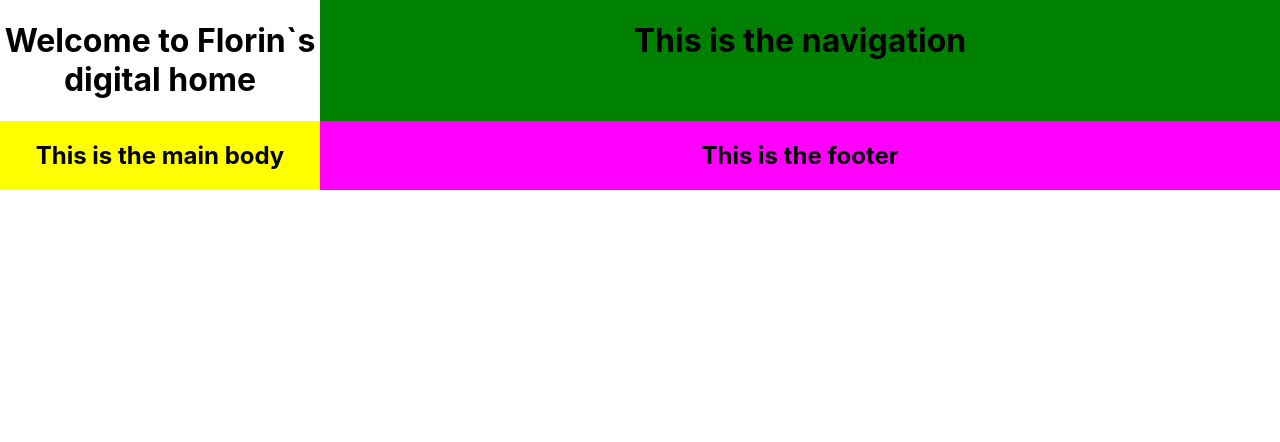
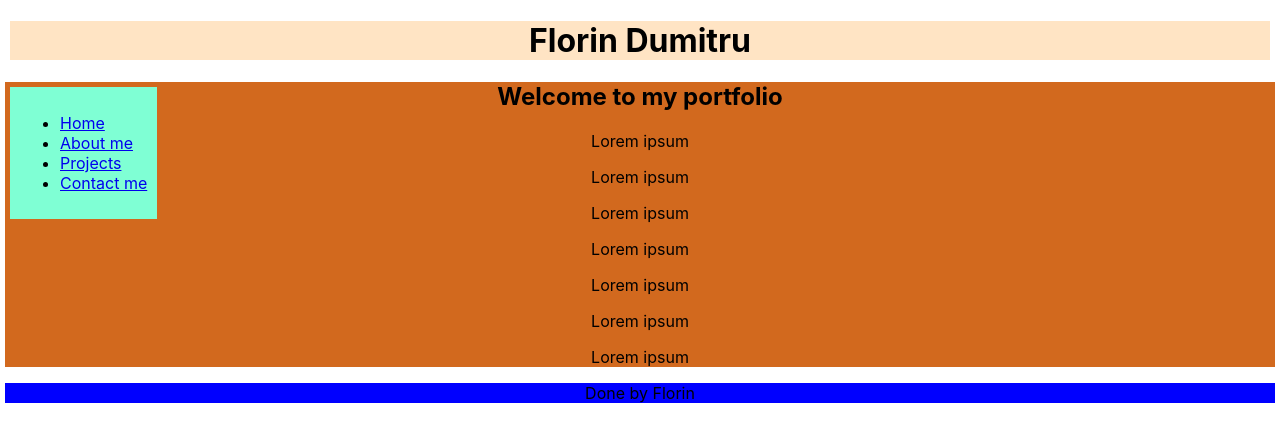
Before and after one commit to DTFsquad/Portfolio, a React (Create React App) app: page / in a window 1280 px wide. Shown: the top 442 px of the page. Built offline with nearby package versions, Linux system fonts and the light colour scheme.

Commit message:
final 1st day work

```diff
--- a/src/App.css
+++ b/src/App.css
@@ -1,23 +1,28 @@
 .App {
   text-align: center;
+  margin: 5px;
 }
 
-#container {
-  display: grid;
-  grid-template-columns: 25% auto;
-  grid-template-rows: auto;
+header {
+  background-color: bisque;
+  margin: 5px;
 }
 
-.navigation {
-  background-color: green;
+nav {
+  text-align: left;
+  background-color: aquamarine;
+  position: fixed;
+  padding: 10px;
+  margin: 5px;
 }
 
-.body {
-  background-color: yellow;
-  width: auto;
-  height: auto;
+article {
+  background-color: chocolate;
+  justify-items: center;
+  width: 100%;
+  height: 100%;
 }
 
-.footer {
-  background-color: magenta;
+footer {
+  background-color: blue;
 }
--- a/src/App.js
+++ b/src/App.js
@@ -1,24 +1,38 @@
 import React from 'react';
-import logo from './logo.svg';
 import './App.css';
+import './florin.jpg';
 
-function App() {
-  return (
-    <div className="App">
-      <div id='container'>
-        <h1>Welcome to Florin`s digital home</h1>
-        <div className='navigation'>
-          <h1>This is the navigation</h1>
-        </div>
-        <div className='body'>
-          <h2>This is the main body</h2>
-        </div>
-        <div className='footer'>
-          <h2>This is the footer</h2>
-        </div>
+export default class extends React.Component {
+  render() {
+    return (
+      <div className="App">
+    <header>
+      <h1>Florin Dumitru</h1>
+      </header>
+    <body>
+      <nav>
+        <ul className='nav'>
+          <li><a href='home'>Home</a></li>
+          <li><a href='about-me'>About me</a></li>
+          <li><a href='projects'>Projects</a></li>
+          <li><a href='contact-me'>Contact me</a></li>
+        </ul>
+      </nav>
+      <main>
+        <article>
+          <h1>Welcome to my portfolio</h1>
+          <p>Lorem ipsum</p>
+          <p>Lorem ipsum</p>
+          <p>Lorem ipsum</p>
+          <p>Lorem ipsum</p>
+          <p>Lorem ipsum</p>
+          <p>Lorem ipsum</p>
+          <p>Lorem ipsum</p>
+        </article>
+      <footer>Done by Florin</footer>
+      </main>
+    </body>
       </div>
-    </div>
-  );
+    );
+  }
 }
-
-export default App;
```
Also changed, not shown: src/florin.jpg (added).
